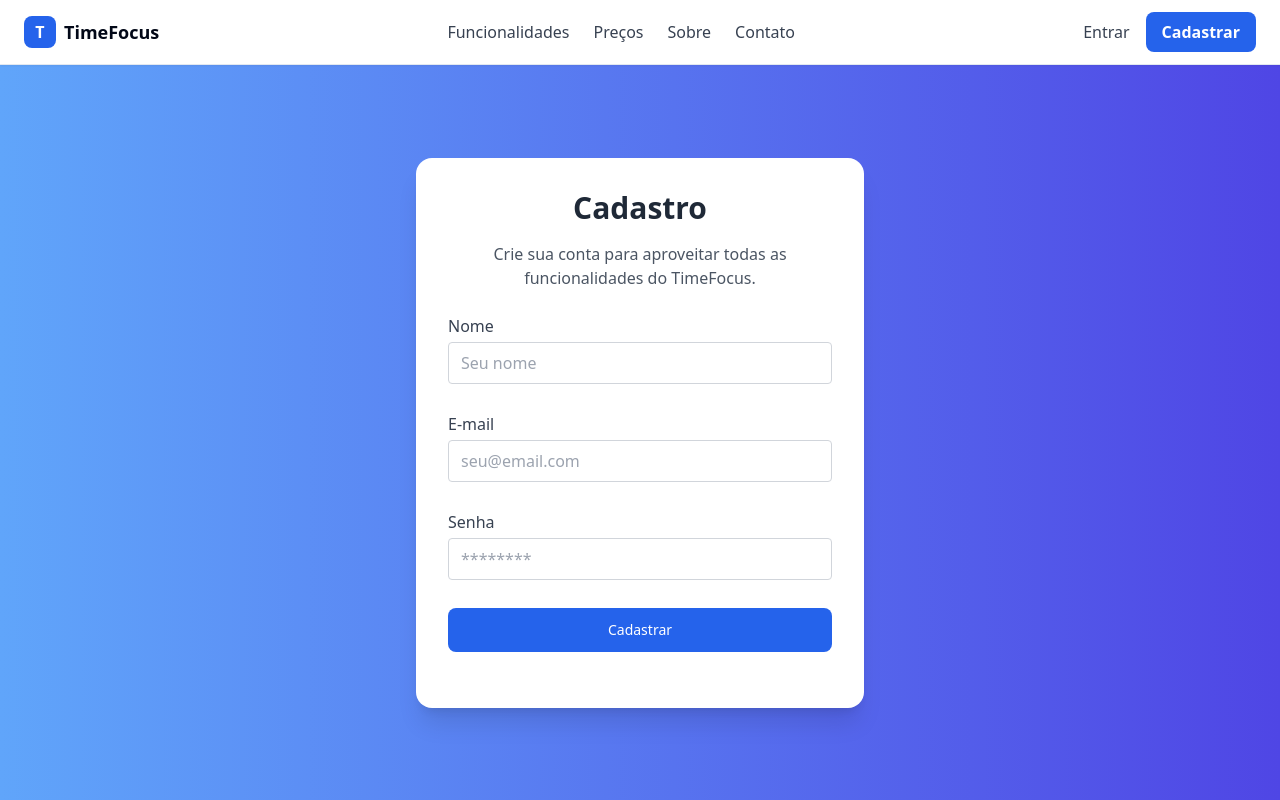
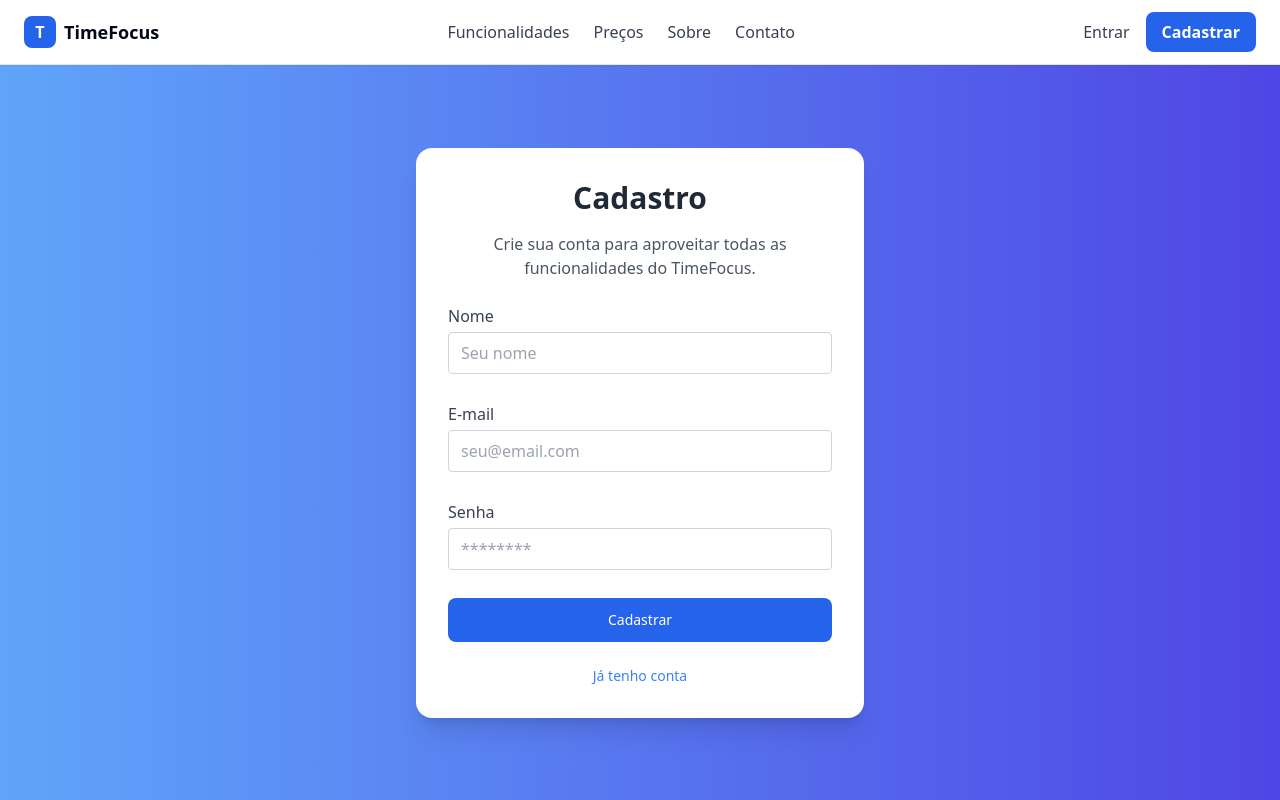
Before and after one commit to Jamersom-silva/timefocus, a React (Vite) app in the folder frontend/: page /register in a window 1280 px wide. Built offline with nearby package versions, Linux system fonts and the light colour scheme; no server answers.

Commit message:
Já tenho conta

```diff
--- a/frontend/src/pages/Register.tsx
+++ b/frontend/src/pages/Register.tsx
@@ -103,7 +103,7 @@ export default function RegisterPage() {
                 onClick={() => navigate("/login")}
                 className="hover:underline"
               >
-
+                Já tenho conta
               </button>
             </div>
           </form>
```
